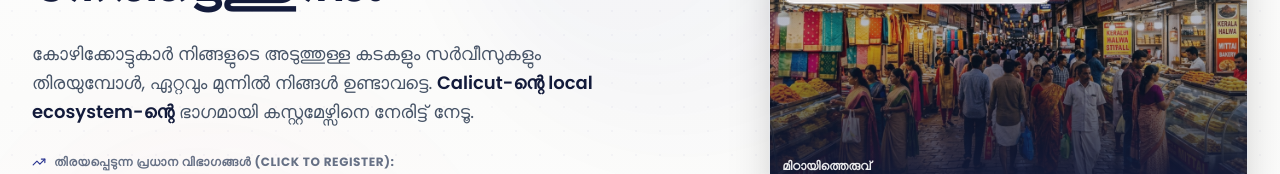
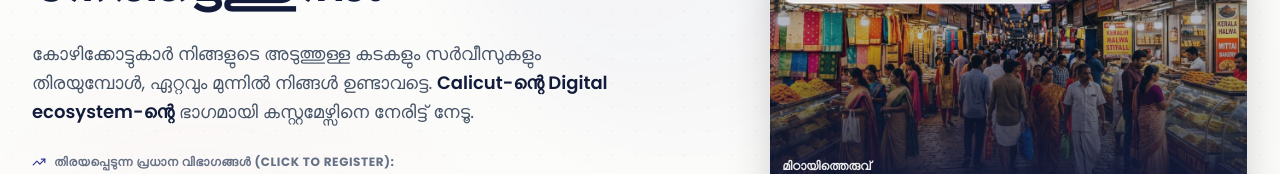
Before and after one commit to Ajuworks96/adslandingpage, a Next.js app: page / in a window 1280 px wide. Shown: the part 442-616 px from the top of the page. Built offline with nearby package versions, Linux system fonts and the light colour scheme.

Commit message:
Update hero copy to Calicut-ന്റെ Digital ecosystem-ന്റെ

```diff
--- a/src/components/Hero.tsx
+++ b/src/components/Hero.tsx
@@ -195,7 +195,7 @@ export const Hero: React.FC<HeroProps> = ({ onRegisterClick, onExploreClick }) =
             {/* Supporting Text */}
             <p className="text-base sm:text-lg text-[#475467] leading-relaxed max-w-xl font-normal">
               കോഴിക്കോട്ടുകാർ നിങ്ങളുടെ അടുത്തുള്ള കടകളും സർവീസുകളും തിരയുമ്പോൾ, ഏറ്റവും മുന്നിൽ നിങ്ങൾ ഉണ്ടാവട്ടെ.{' '}
-              <strong className="text-[#131b3b] font-semibold">Calicut-ന്റെ local ecosystem-ന്റെ</strong> ഭാഗമായി കസ്റ്റമേഴ്സിനെ നേരിട്ട് നേടൂ.
+              <strong className="text-[#131b3b] font-semibold">Calicut-ന്റെ Digital ecosystem-ന്റെ</strong> ഭാഗമായി കസ്റ്റമേഴ്സിനെ നേരിട്ട് നേടൂ.
             </p>
 
             {/* Interactive Category Quick Pills */}
```
